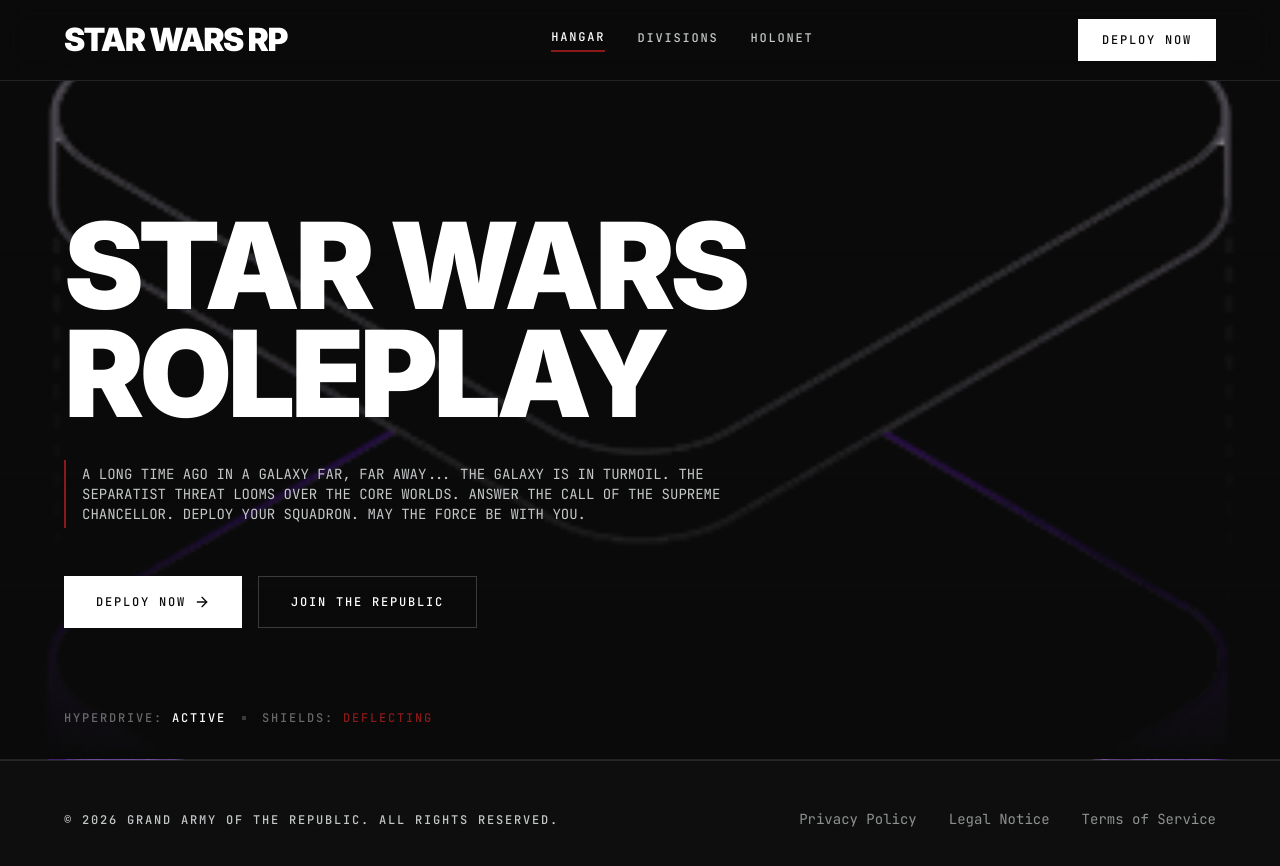
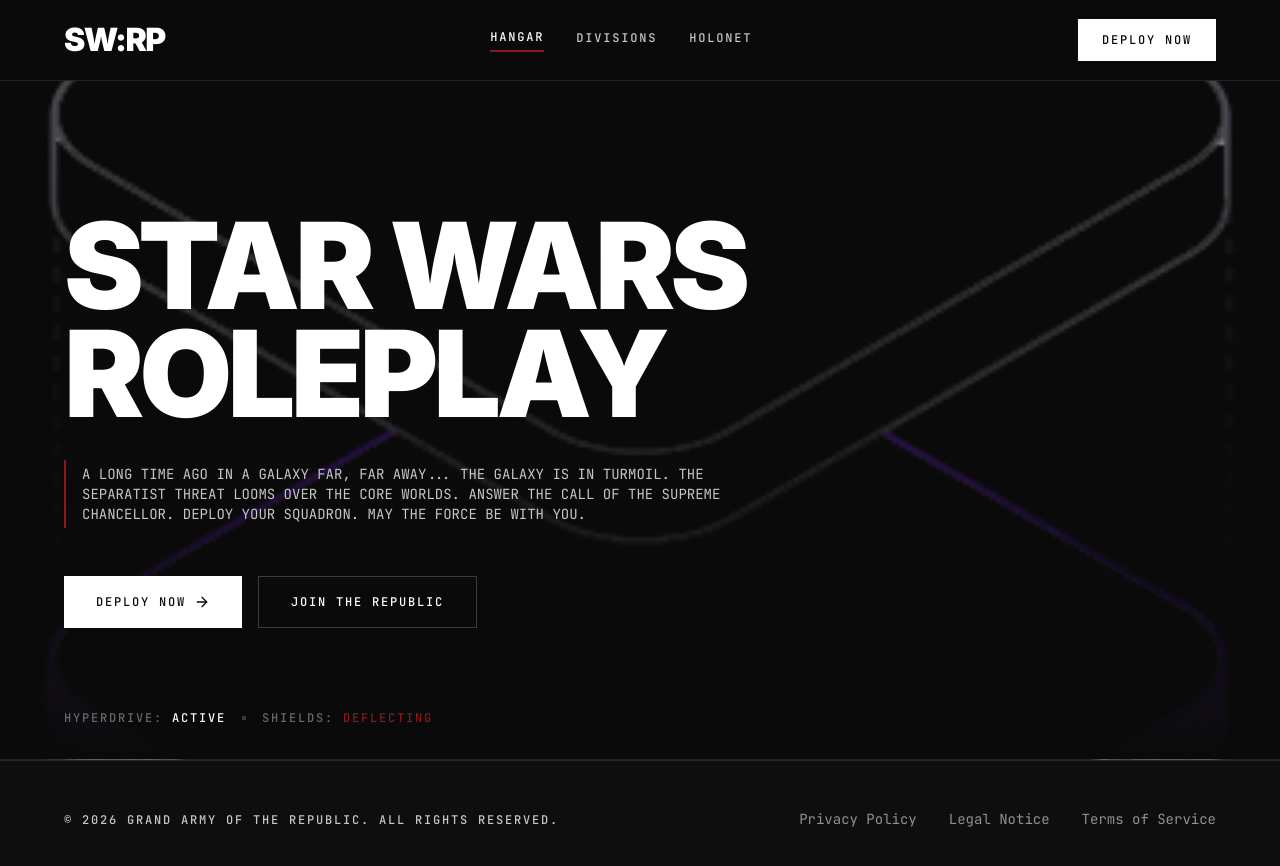
Before and after one commit to StarwarsRoleplay/StarwarsRoleplay, a React (Vite) app in the folder frontend/: page / in a window 1280 px wide. Shown: the top 866 px of the page. Built offline with nearby package versions, Linux system fonts and the light colour scheme.

Commit message:
Change top logo text to SW:RP

```diff
--- a/frontend/src/App.jsx
+++ b/frontend/src/App.jsx
@@ -23,7 +23,7 @@
                 <header className="fixed top-0 w-full z-50 bg-[#0A0A0A]/80 backdrop-blur-md border-b border-white/10">
                     <div className="flex justify-between items-center w-full px-6 md:px-16 h-20 max-w-[1440px] mx-auto">
                         <div className="text-[32px] font-black tracking-tighter text-white">
-                            STAR WARS RP
+                            SW:RP
                         </div>
 
                         <Navigation />
```
